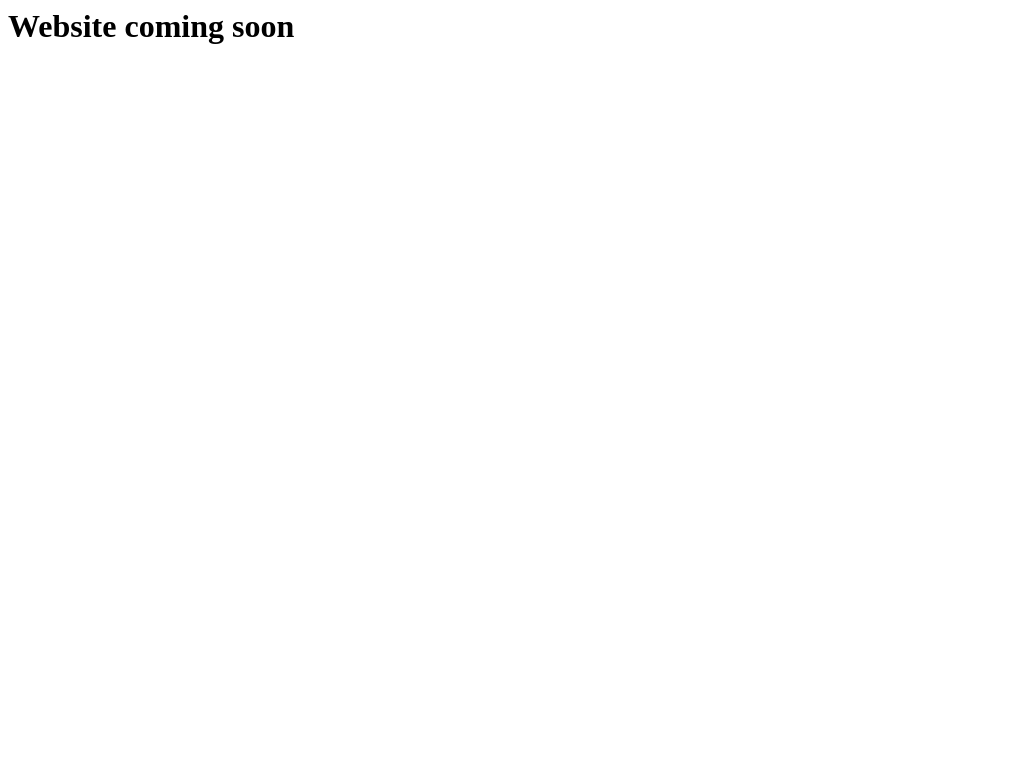
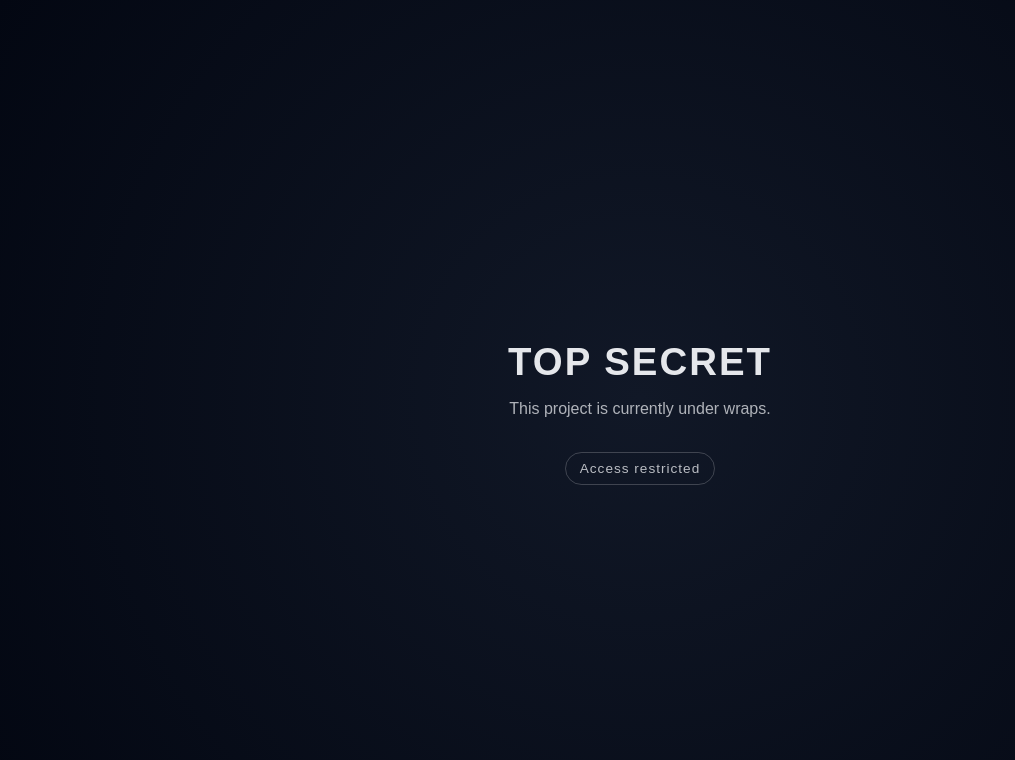
Before and after one commit to nova-labs-code/Q7mP2Z, a plain HTML site: page index.html in a window 1280 px wide. Shown: the whole page, without its empty margins (0-1015 px from the left). Drawn offline with Linux system fonts and the light colour scheme.

Commit message:
Update index.html

```diff
--- a/index.html
+++ b/index.html
@@ -1,3 +1,54 @@
-<html>
-<h1> Website coming soon</h1>
+<!DOCTYPE html>
+<html lang="en">
+<head>
+  <meta charset="UTF-8">
+  <meta name="viewport" content="width=device-width, initial-scale=1.0">
+  <title>Under Wraps</title>
+  <style>
+    body {
+      margin: 0;
+      height: 100vh;
+      display: flex;
+      justify-content: center;
+      align-items: center;
+      font-family: Arial, Helvetica, sans-serif;
+      background: radial-gradient(circle at center, #111827, #030712);
+      color: #e5e7eb;
+      text-align: center;
+    }
+
+    .container {
+      padding: 24px;
+    }
+
+    h1 {
+      font-size: 2.4rem;
+      letter-spacing: 2px;
+      margin-bottom: 12px;
+    }
+
+    p {
+      font-size: 1rem;
+      opacity: 0.75;
+    }
+
+    .seal {
+      margin-top: 18px;
+      display: inline-block;
+      padding: 8px 14px;
+      border: 1px solid rgba(255,255,255,0.25);
+      border-radius: 999px;
+      font-size: 0.85rem;
+      letter-spacing: 1px;
+      opacity: 0.8;
+    }
+  </style>
+</head>
+<body>
+  <div class="container">
+    <h1>TOP SECRET</h1>
+    <p>This project is currently under wraps.</p>
+    <div class="seal">Access restricted</div>
+  </div>
+</body>
 </html>
```
